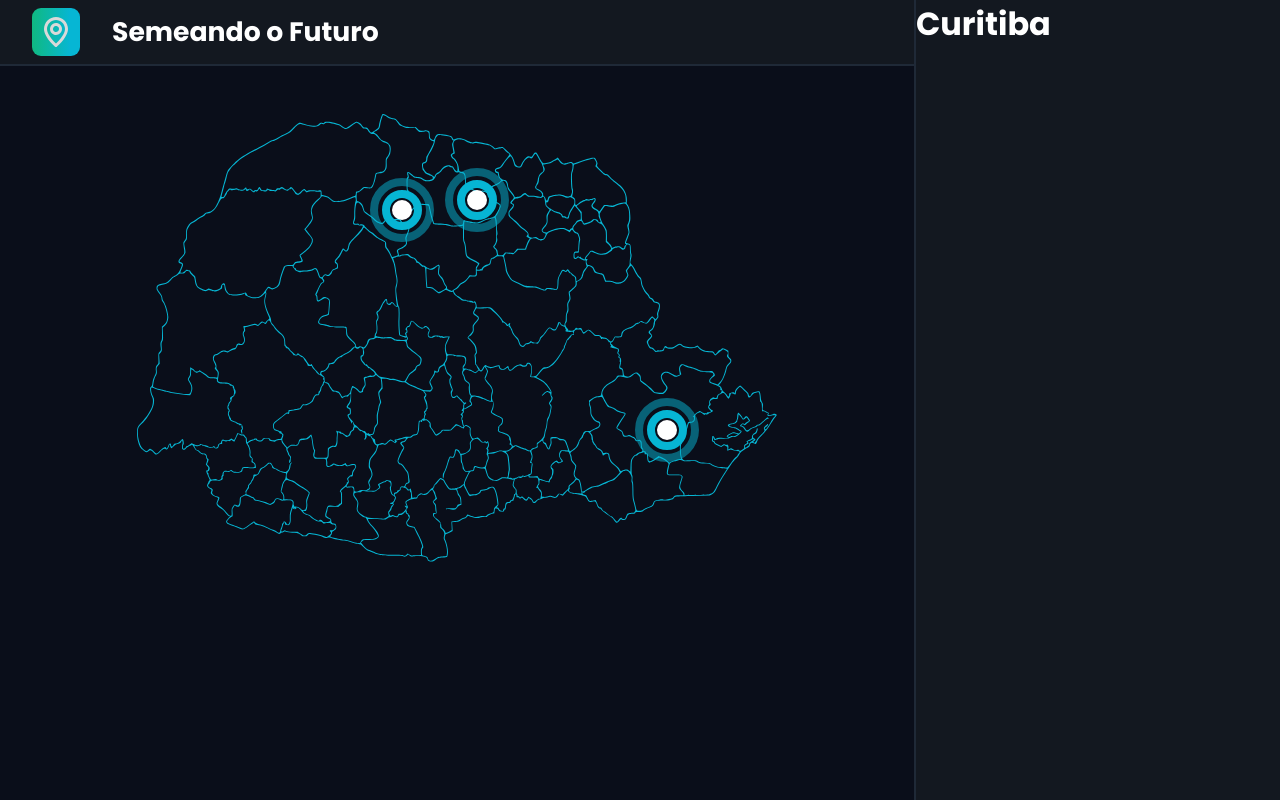
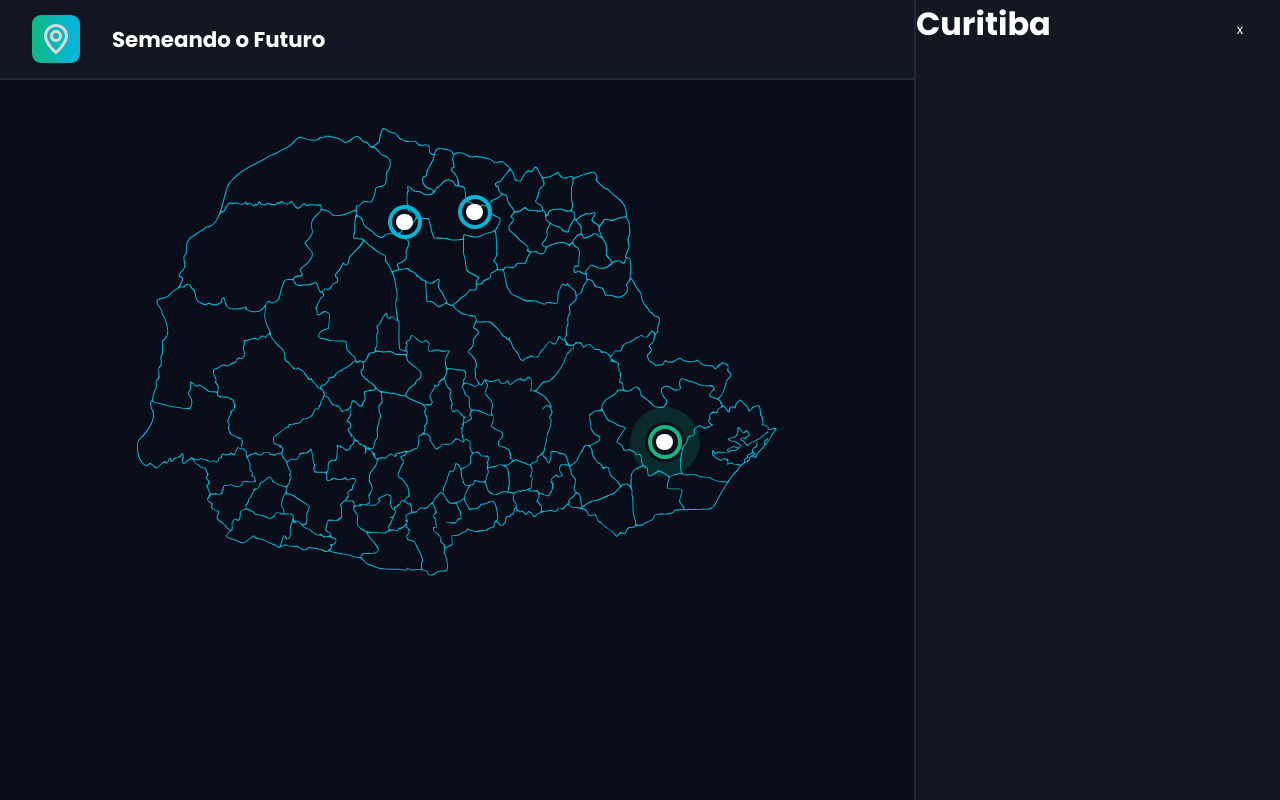
Before and after one commit to JhonatanAQ/Ed-Redes, a React (Vite) app: page / in a window 1280 px wide. Both pictures are taken after a click on the button 850 px from the left and 430 px from the top of the page. Built offline with nearby package versions, Linux system fonts and the light colour scheme.

Commit message:
feat(pin): add pulse animation

```diff
--- a/src/Home/page.tsx
+++ b/src/Home/page.tsx
@@ -45,7 +45,7 @@ function Home() {
                 )}
             </div>
         </div>
-        {aboutOpen&&<ScreenAboult data={city}/>}
+        {aboutOpen&&<ScreenAboult data={city} close={()=>setAboutOpen(false)}/>}
     </div>
   )
 }
--- a/src/Home/styles.css
+++ b/src/Home/styles.css
@@ -18,7 +18,7 @@
 }
 .page-header{
     width:100%;
-    height: 4rem;
+    height: 5rem;
     top: 0;
     left: 0;
     background-color: var(--bg-header);
@@ -28,7 +28,7 @@
     padding: 2rem 2rem;
     gap: 2rem;
     color: white;
-    font-size: 10pt;
+    font-size: 8pt;
     border-bottom: solid 2px var(--border-color);
 }
 .page-header img{
--- a/src/components/Aboult/page.tsx
+++ b/src/components/Aboult/page.tsx
@@ -1,11 +1,19 @@
 import type { CityData } from "../../interface";
 import './styles.css'
 
-export function ScreenAboult({data}:{data:CityData}|any) {
+export function ScreenAboult({data,close}:{data:CityData,close:()=>any}|any) {
 
     return(
         <div className='page-city-aboult' id='close'>
             <h1>{data.name}</h1>
+            <button style={{
+                color:"#fff",
+                position:"fixed",
+                top:"30px",
+                right:"0px"
+            }} type="button" onClick={()=>{close()}}>
+                x
+            </button>
         </div>
     )
 }
--- a/src/components/Aboult/styles.css
+++ b/src/components/Aboult/styles.css
@@ -6,8 +6,19 @@
     border-left: solid 2px var(--border-color);
     display: flex;
     color: white;
+    animation: open 1s;
 }
 .page-city-aboult h1{
-
     color: white;
 }
+@keyframes open {
+    from{
+        opacity: 0;
+        width: 0;
+
+    }
+    to{
+        opacity: 1;
+        width:32rem;
+    }
+}
--- a/src/components/MapPin/page.tsx
+++ b/src/components/MapPin/page.tsx
@@ -6,13 +6,29 @@ export function MapPin({data,className,onClick}:{
     className:string,
     onClick :()=>any
 }) {
+    function setPulse(){
+
+        const btnAll = document.querySelectorAll('.map-pin-b1')
+        for (const item of btnAll) {
+           item?.setAttribute("class","map-pin-b1")
+           const itemChild = item?.querySelector(':last-child')
+           itemChild?.setAttribute("style", "border-color: #06b5d4;")
+        }
+        const btnUnic = document.querySelector(`.${className.toLocaleLowerCase()}`)
+        const map_pin_b1 = btnUnic?.querySelector(':last-child')
+        map_pin_b1?.setAttribute("class","map-pin-b1 pulse")
+        const map_pin_b2 = map_pin_b1?.querySelector(':last-child')
+        map_pin_b2?.setAttribute("style", "border-color: #10B981;")
+        onClick()
+    }
+
     return(
          <button style={{
             position: "absolute",
             top:`${data.position.y}px`,
             left:`${data.position.x}px`
 
-         }} type="button"className={className.toLocaleLowerCase()}onClick={()=>onClick()}>
+         }} type="button"className={className.toLocaleLowerCase()}onClick={()=>setPulse()}>
             <div className='map-pin-b1'>
                 <div className='map-pin-b2'>
                     <div className='map-pin-b3'>
--- a/src/components/MapPin/styles.css
+++ b/src/components/MapPin/styles.css
@@ -1,37 +1,54 @@
 button{
     border: none;
     background-color: transparent;
-    width: 64px;
-    height: 64px;
+    width: 40px;
+    height: 40px;
     display: flex;
     align-items: center;
     justify-content: center;
     cursor: pointer;
+    transform: translate(-50%, -50%);
+
 }
 .map-pin-b1,.map-pin-b2,.map-pin-b3{
     display: flex;
     align-items: center;
     justify-content: center;
-    border: solid 8px;
+
+
 }
+
 .map-pin-b1{
-    width: 64px;
-    height: 64px;
-    border-radius: 64px;
+    width: 100%;
+    height: 100%;
+    border-radius: 100%;
     background-color: transparent;
-    border-color:rgba(6, 181, 212, 0.5);
+    box-shadow: 0 0 0 0px rgb(6, 181, 212);
 }
+
+
+.pulse {
+  animation: pulse-animation 1s infinite;
+}
+@keyframes pulse-animation {
+    40% {
+        box-shadow: 0 0 0 0px #10B981;
+    }
+    100% {
+        box-shadow: 0 0 0 16px #10b9811a;
+    }
+    }
 .map-pin-b2{
-    width: 40px;
-    height: 40px;
-    border-radius: 40px;
+    width: 85%;
+    height: 85%;
+    border-radius: 100%;
     background-color: transparent;
-    border-color: rgb(6, 181, 212);
+    border: solid 0.3rem #06b5d4;
 }
 .map-pin-b3{
-    width: 20px;
-    height: 20px;
-    border-radius: 20px;
+    width: 65%;
+    height: 65%;
+    border-radius:  100%;
     background-color:rgb(255, 255, 255);
     border:none
 }
--- a/src/data/infoCity.ts
+++ b/src/data/infoCity.ts
@@ -11,24 +11,24 @@ export  const cityDateJSON:CityData[] = [
             "id":1,
             "name":"Curitiba",
             "position":{
-                "x":530,
-                "y":300
+                "x":560,
+                "y":330
             }
         },
         {
             "id":2,
             "name":"Londrina",
             "position":{
-                "x":340,
-                "y":70
+                "x":370,
+                "y":100
             }
         },
         {
             "id":3,
             "name":"Maringa",
             "position":{
-                "x":265,
-                "y":80
+                "x":300,
+                "y":110
             }
         }
 ]
--- a/src/styles.css
+++ b/src/styles.css
@@ -12,10 +12,11 @@
 }
 :root{
   --bg-color:#0A0E1A;
-  --bg-header:#131820;
+  --bg-header:#ffffff09;
   --border-color:#1F2937
 }
 body{
   width: 100vw;
   height: 100vh;
+  overflow: hidden;
 }
```
